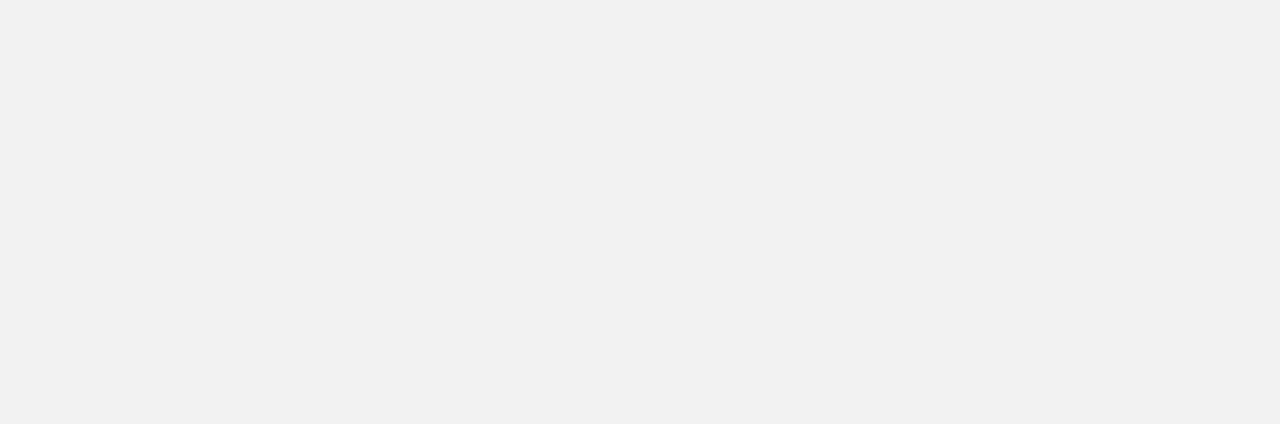
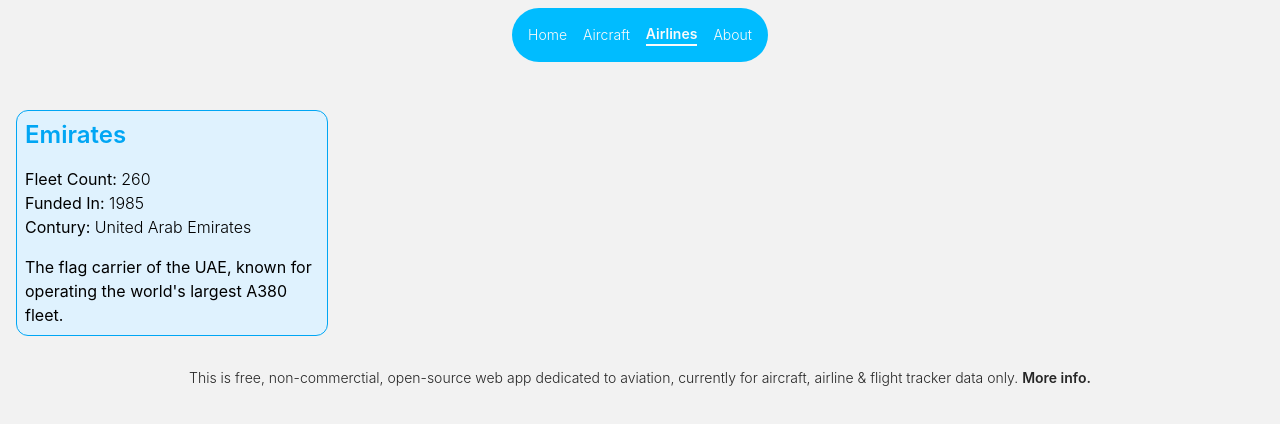
Before and after one commit to sandro-dev26/jethub, a React (Vite) app: page /airlines in a window 1280 px wide. Before the commit this address had no page. Shown: the top 424 px of the page. Built offline with nearby package versions, Linux system fonts and the light colour scheme.

Commit message:
Create airlines page

```diff
--- a/src/AppRouter.tsx
+++ b/src/AppRouter.tsx
@@ -4,6 +4,7 @@ import Home from "./pages/Home";
 import About from "./pages/about";
 import AircraftPage from "./pages/aircraft";
 import AircraftDetails from "./pages/aircraftDetails";
+import AirlinePage from "./pages/airline";
 
 function AppRouter() {
   return (
@@ -16,8 +17,8 @@ function AppRouter() {
           <Route path="/aircraft/:aircraftid" element={<AircraftDetails />} />
           <Route path="/aircraft/:categoryid" />
 
-          <Route path="/airline" />
-          <Route path="/airline/:airlineid" />
+          <Route path="/airlines" element={<AirlinePage />} />
+          <Route path="/airlines/:airlineid" />
 
           <Route path="/about" element={<About />} />
         </Route>
--- a/src/components/Footer.tsx
+++ b/src/components/Footer.tsx
@@ -4,7 +4,7 @@ function Footer() {
   return (
     <footer className="flex w-full items-center justify-center mb-4">
       <p className="w-[80%] text-center text-sm font-light font-sans text-neutral-800 hover:text-neutral-500">
-        This is free, non-commerctial, open-scource web app dedicated to
+        This is free, non-commerctial, open-source web app dedicated to
         aviation, currently for aircraft, airline & flight tracker data only.{" "}
         <Link
           to="/about"
--- /dev/null
+++ b/src/pages/airline.tsx
@@ -0,0 +1,38 @@
+import type { Airline } from "../types/airline";
+import airlineData from "../data/airline.json";
+
+function AirlinePage() {
+  const airlines: Airline[] = airlineData as Airline[];
+  return (
+    <main className="m-4 mt-12 mb-8">
+      <ul className="grid grid-cols-2 md:grid-cols-3 lg:grid-cols-4">
+        {airlines.map((airline: Airline) => (
+          <li
+            className="flex flex-col gap-4 bg-sky-100 border border-sky-500 p-2 rounded-xl shadow-black/50 transition-all duration-200 hover:-translate-y-2 hover:shadow-xl"
+            key={airline.id}
+          >
+            <h2 className="text-2xl text-sky-500 font-semibold">
+              {airline.name}
+            </h2>
+
+            <div className="[&_p_span]:font-light">
+              <p>
+                Fleet Count: <span>{airline.fleetCount}</span>
+              </p>
+              <p>
+                Funded In: <span>{airline.foundedYear}</span>
+              </p>
+              <p>
+                Contury: <span>{airline.country}</span>
+              </p>
+            </div>
+
+            <p>{airline.short_description}</p>
+          </li>
+        ))}
+      </ul>
+    </main>
+  );
+}
+
+export default AirlinePage;
```
